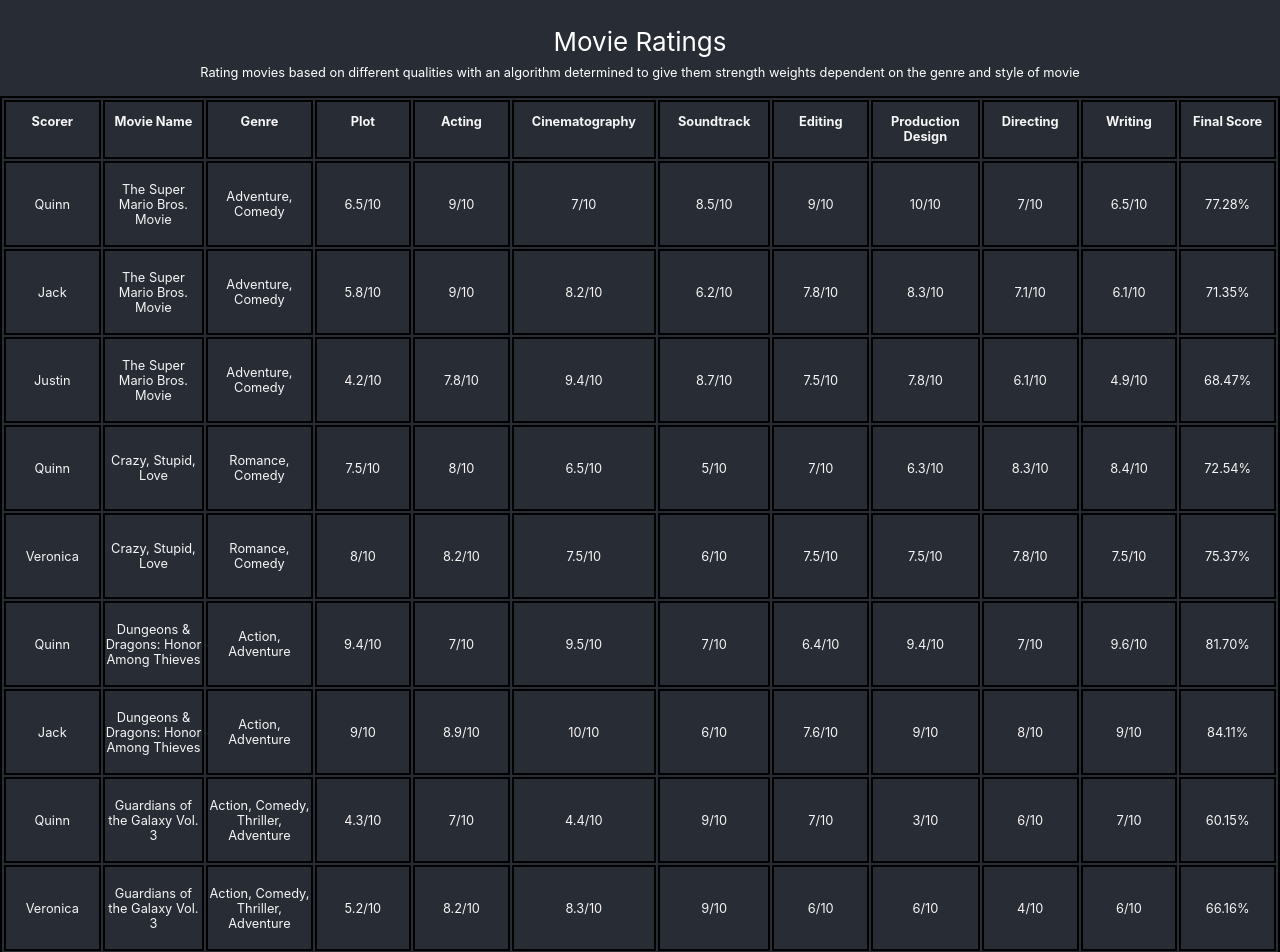
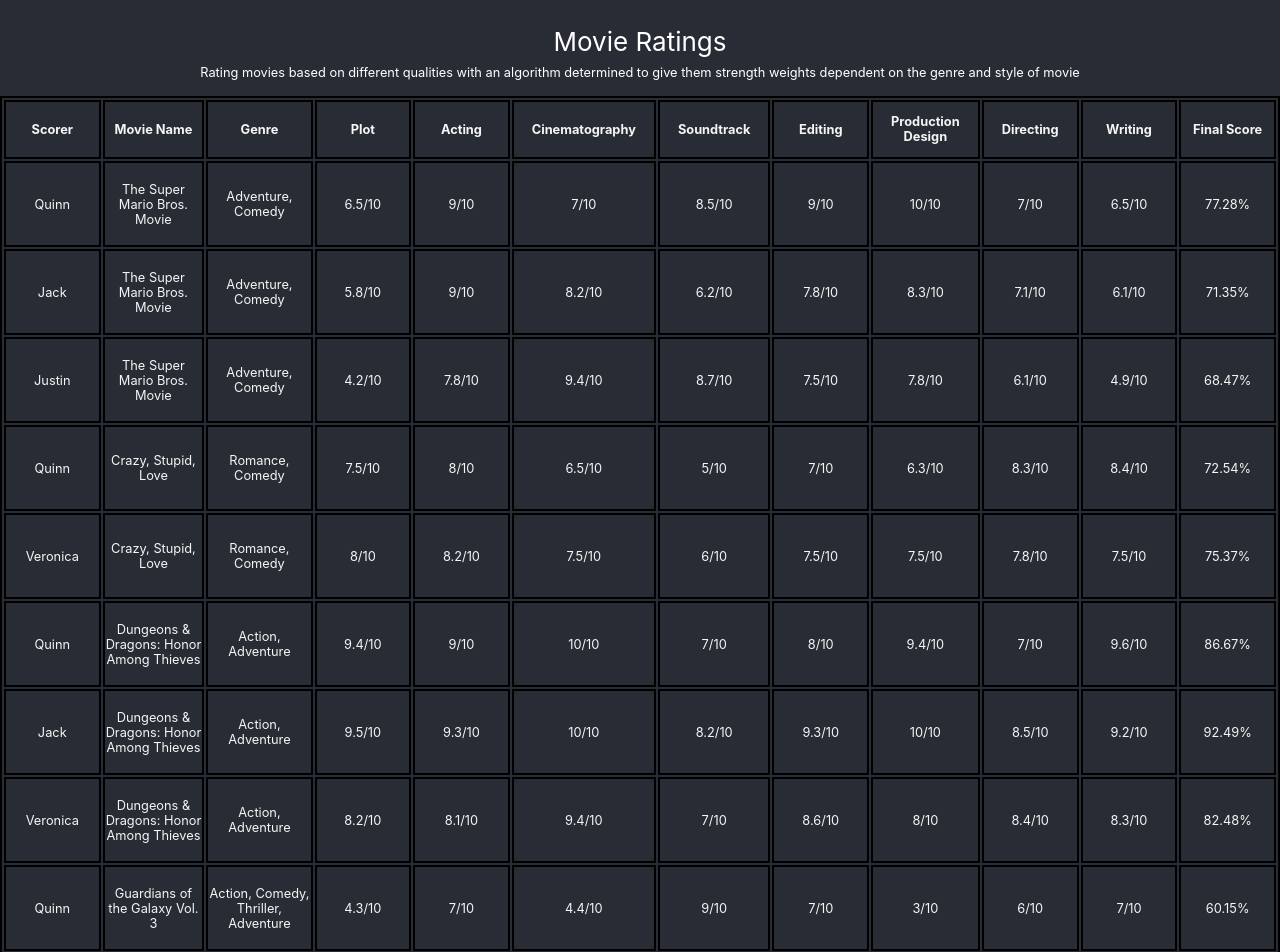
Before and after one commit to Quinn-Barber/movie-ratings, a React (Create React App) app: page / in a window 1280 px wide. Shown: the top 952 px of the page. Built offline with nearby package versions, Linux system fonts and the light colour scheme.

Commit message:
Adding ratings

```diff
--- a/src/App.js
+++ b/src/App.js
@@ -7,10 +7,12 @@
   { name: "The Super Mario Bros. Movie", scorer: "Justin", genre: "Adventure, Comedy", plot: 4.2, acting: 7.8, cinematography: 9.4, soundtrack: 8.7, editing: 7.5, production: 7.8, directing: 6.1, writing: 4.9, isAnimation: true, isStopMotion: false },
   { name: "Crazy, Stupid, Love", scorer: "Quinn", genre: "Romance, Comedy", plot: 7.5, acting: 8, cinematography: 6.5, soundtrack: 5, editing: 7, production: 6.3, directing: 8.3, writing: 8.4, isAnimation: false, isStopMotion: false},
   { name: "Crazy, Stupid, Love", scorer: "Veronica", genre: "Romance, Comedy", plot: 8, acting: 8.2, cinematography: 7.5, soundtrack: 6, editing: 7.5, production: 7.5, directing: 7.8, writing: 7.5, isAnimation: false, isStopMotion: false},
-  { name: "Dungeons & Dragons: Honor Among Thieves", scorer: "Quinn", genre: "Action, Adventure", plot: 9.4, acting: 7, cinematography: 9.5, soundtrack: 7, editing: 6.4, production: 9.4, directing: 7, writing: 9.6, isAnimation: false, isStopMotion: false},
-  { name: "Dungeons & Dragons: Honor Among Thieves", scorer: "Jack", genre: "Action, Adventure", plot: 9, acting: 8.9, cinematography: 10, soundtrack: 6, editing: 7.6, production: 9, directing: 8, writing: 9, isAnimation: false, isStopMotion: false},
+  { name: "Dungeons & Dragons: Honor Among Thieves", scorer: "Quinn", genre: "Action, Adventure", plot: 9.4, acting: 9, cinematography: 10, soundtrack: 7, editing: 8, production: 9.4, directing: 7, writing: 9.6, isAnimation: false, isStopMotion: false},
+  { name: "Dungeons & Dragons: Honor Among Thieves", scorer: "Jack", genre: "Action, Adventure", plot: 9.5, acting: 9.3, cinematography: 10, soundtrack: 8.2, editing: 9.3, production: 10, directing: 8.5, writing: 9.2, isAnimation: false, isStopMotion: false},
+  { name: "Dungeons & Dragons: Honor Among Thieves", scorer: "Veronica", genre: "Action, Adventure", plot: 8.2, acting: 8.1, cinematography: 9.4, soundtrack: 7, editing: 8.6, production: 8, directing: 8.4, writing: 8.3, isAnimation: false, isStopMotion: false},
   { name: "Guardians of the Galaxy Vol. 3", scorer: "Quinn", genre: "Action, Comedy, Thriller, Adventure", plot: 4.3, acting: 7, cinematography: 4.4, soundtrack: 9, editing: 7, production: 3, directing: 6, writing: 7, isAnimation: false, isStopMotion: false},
-  { name: "Guardians of the Galaxy Vol. 3", scorer: "Veronica", genre: "Action, Comedy, Thriller, Adventure", plot: 5.2, acting: 8.2, cinematography: 8.3, soundtrack: 9, editing: 6, production: 6, directing: 4, writing: 6, isAnimation: false, isStopMotion: false}
+  { name: "Guardians of the Galaxy Vol. 3", scorer: "Veronica", genre: "Action, Comedy, Thriller, Adventure", plot: 5.2, acting: 8.2, cinematography: 8.3, soundtrack: 9, editing: 6, production: 6, directing: 4, writing: 6, isAnimation: false, isStopMotion: false},
+  { name: "Guardians of the Galaxy Vol. 3", scorer: "Jack", genre: "Action, Comedy, Thriller, Adventure", plot: 7, acting: 6.8, cinematography: 8.6, soundtrack: 8, editing: 7.2, production: 6.2, directing: 5, writing: 8, isAnimation: false, isStopMotion: false}
 ]
 
 function App() {
@@ -83,10 +85,11 @@
     }
   }
   return (
-    <div className="App">
+    <div className="App" class="searchable sortable App">
       <header>Movie Ratings</header>
       <text>Rating movies based on different qualities with an algorithm determined to give them strength weights dependent on the genre and style of movie</text>
       <table className="Ratings">
+        <thead>
           <th>Scorer</th>
           <th>Movie Name</th>
           <th>Genre</th>
@@ -99,6 +102,8 @@
           <th>Directing</th>
           <th>Writing</th>
           <th>Final Score</th>
+        </thead>
+        <tbody>
         {data.map((val, key) => {
             return (
               <tr key={key}>
@@ -117,6 +122,7 @@
               </tr>
             )
           })}
+        </tbody>
       </table>
     </div>
   );
```
Lines whose indentation alone changed are shown as unchanged.
